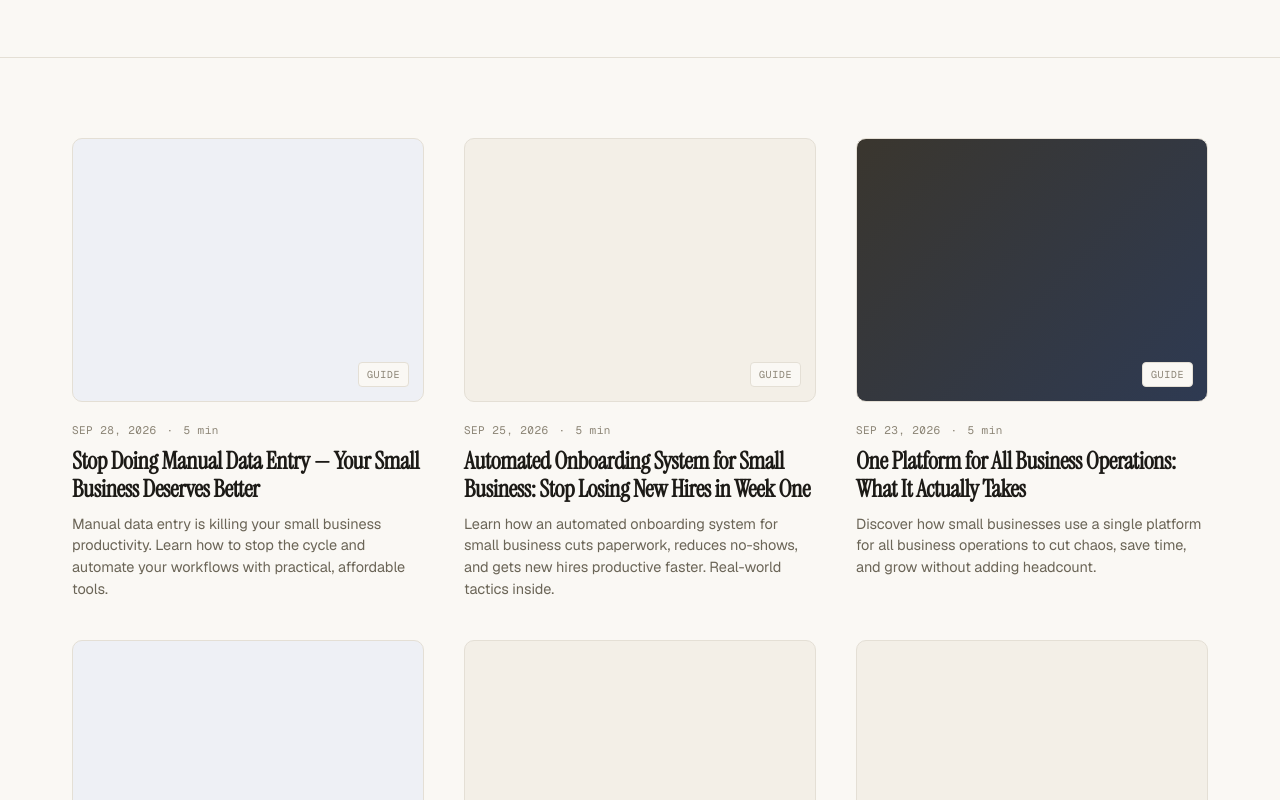
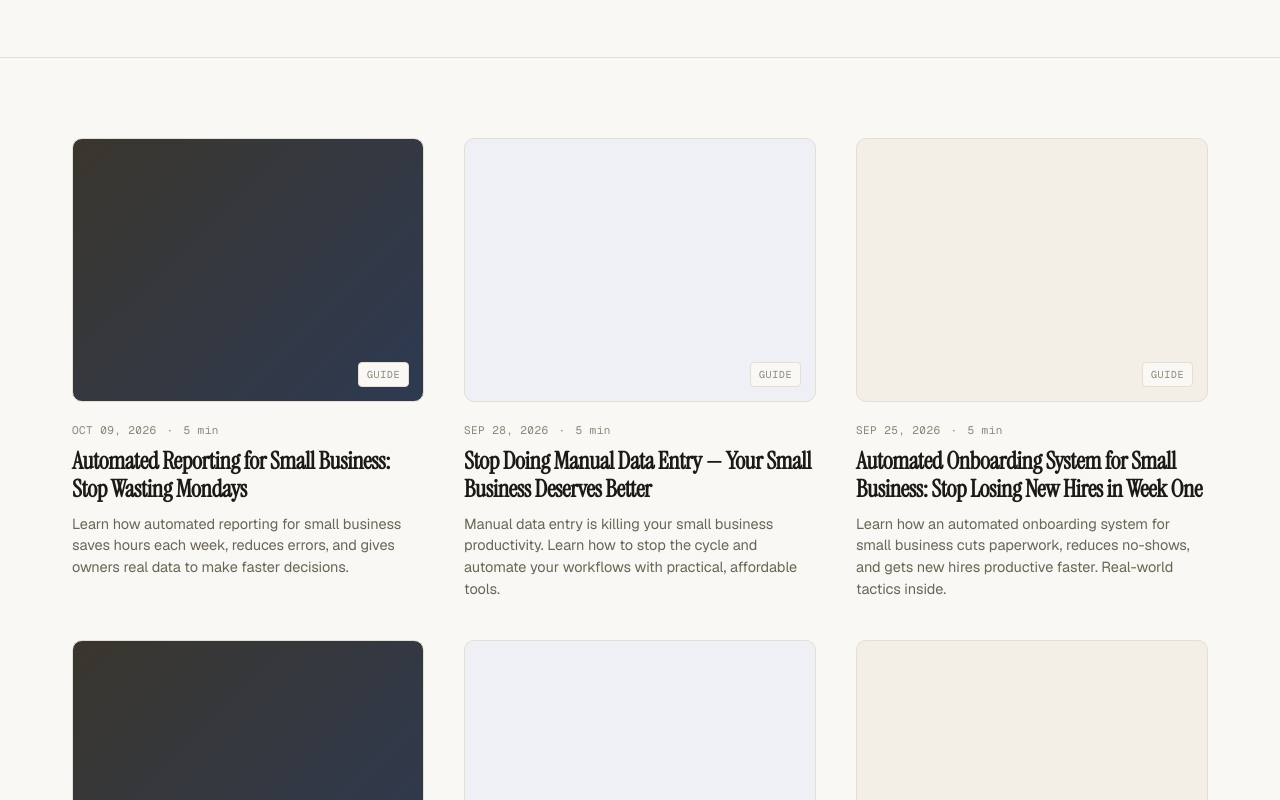
Before and after one commit to VictorAsooye/sola-website, a plain HTML site: page blog/index.html in a window 1280 px wide. Shown: the part 453-1253 px from the top of the page. Drawn offline with nearby package versions, Linux system fonts and the light colour scheme.

Commit message:
blog: update index with "Automated Reporting for Small Business: Stop Wasting Mondays"

```diff
--- a/blog/index.html
+++ b/blog/index.html
@@ -317,6 +317,12 @@
   <div class="container">
     <div class="posts-grid">
 <!-- POSTS_START -->
+      <a href="/blog/posts/automated-reporting-for-small-business-stop-wasting-mondays.html" class="post-card">
+        <div class="post-cover post-cover-dark"><span class="cover-label">Guide</span></div>
+        <div class="post-meta"><span>OCT 09, 2026</span><span>·</span><span>5 min</span></div>
+        <h2 class="post-title">Automated Reporting for Small Business: Stop Wasting Mondays</h2>
+        <p class="post-excerpt">Learn how automated reporting for small business saves hours each week, reduces errors, and gives owners real data to make faster decisions.</p>
+      </a>
       <a href="/blog/posts/stop-doing-manual-data-entry-your-small-business-deserves-better.html" class="post-card">
         <div class="post-cover post-cover-accent"><span class="cover-label">Guide</span></div>
         <div class="post-meta"><span>SEP 28, 2026</span><span>·</span><span>5 min</span></div>
```
